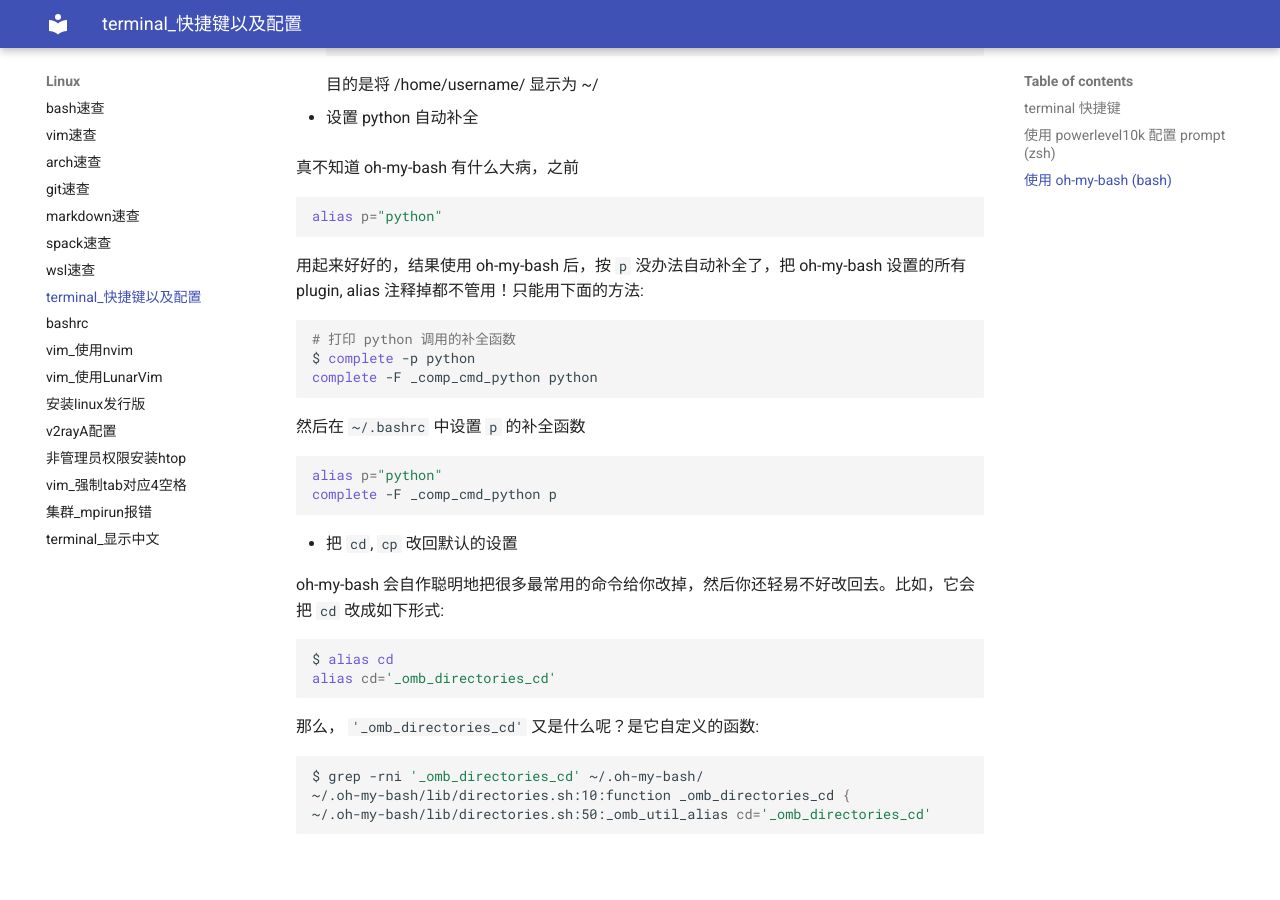
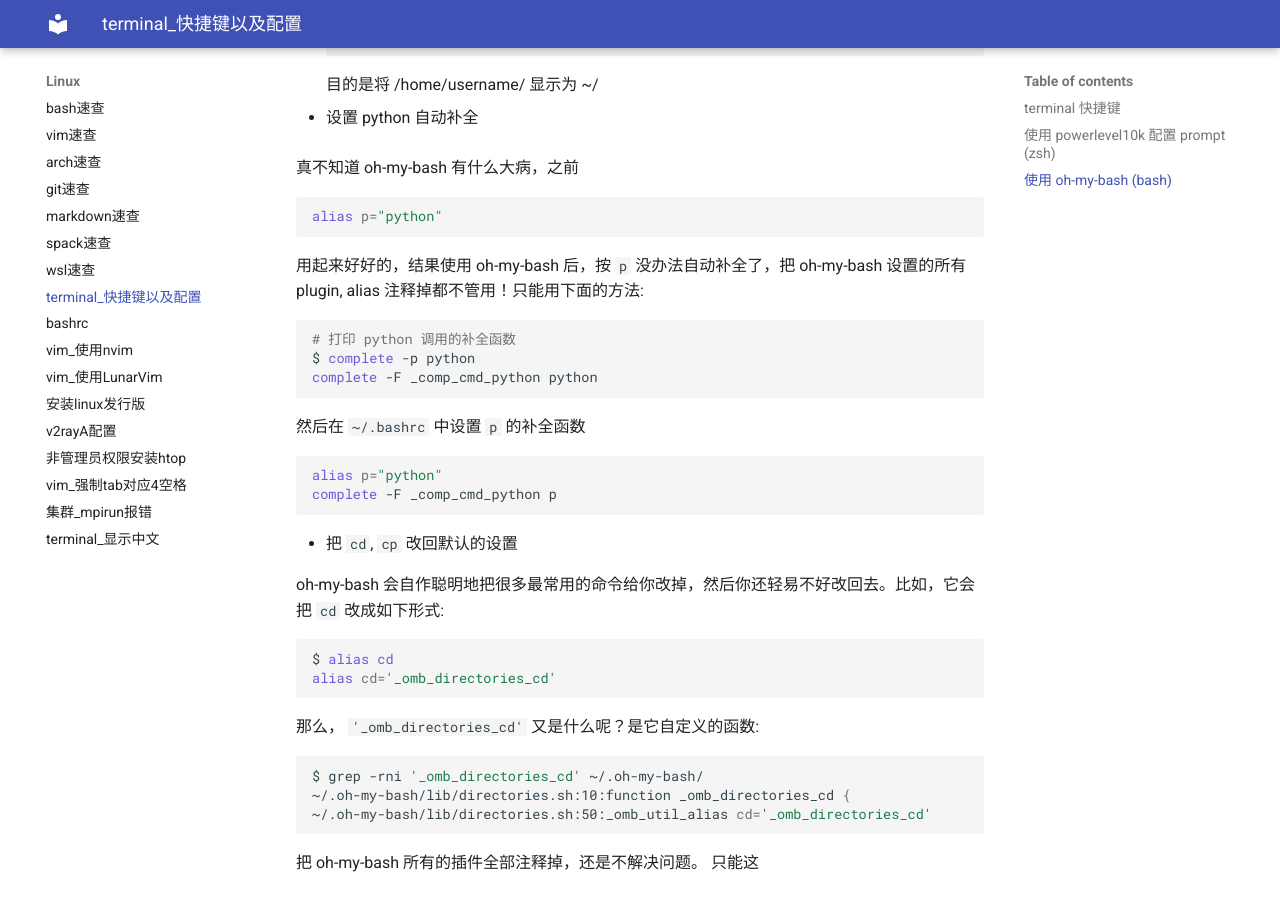
Before and after one commit to ymma98/technotes, an MkDocs documentation site: the page built from docs/Linux/terminal_快捷键以及配置.md, in a window 1280 px wide and 900 px high, scrolled down 2091 px. Built offline with MkDocs 1.6.1 and Material for MkDocs 9.7.7, drawn with Linux system fonts in a browser that asks for light colours; before the commit the page ends 2949 px from its top, so only the background shows below that.

Commit message:
docs/Linux/terminal_快捷键以及配置.md updated from https://stackedit.cn/

````diff
--- a/docs/Linux/terminal_快捷键以及配置.md
+++ b/docs/Linux/terminal_快捷键以及配置.md
@@ -97,9 +97,11 @@ $ grep -rni '_omb_directories_cd' ~/.oh-my-bash/
 ~/.oh-my-bash/lib/directories.sh:10:function _omb_directories_cd {
 ~/.oh-my-bash/lib/directories.sh:50:_omb_util_alias cd='_omb_directories_cd'
 ```
+把 oh-my-bash 所有的插件全部注释掉，还是不解决问题。
+只能这
 
 <!--stackedit_data:
-eyJoaXN0b3J5IjpbLTE3MDg1NzkzOTEsNzkyOTU4NjY0LC0yMD
+eyJoaXN0b3J5IjpbLTE3MTkwOTAxMTgsNzkyOTU4NjY0LC0yMD
 g1NjIzNjMwLDEwODY2MjQ0MTUsLTE5Njg1MzM0MjAsLTg0NzMy
 NDM1OSwzMDkwNjU4MjZdfQ==
 -->
````
